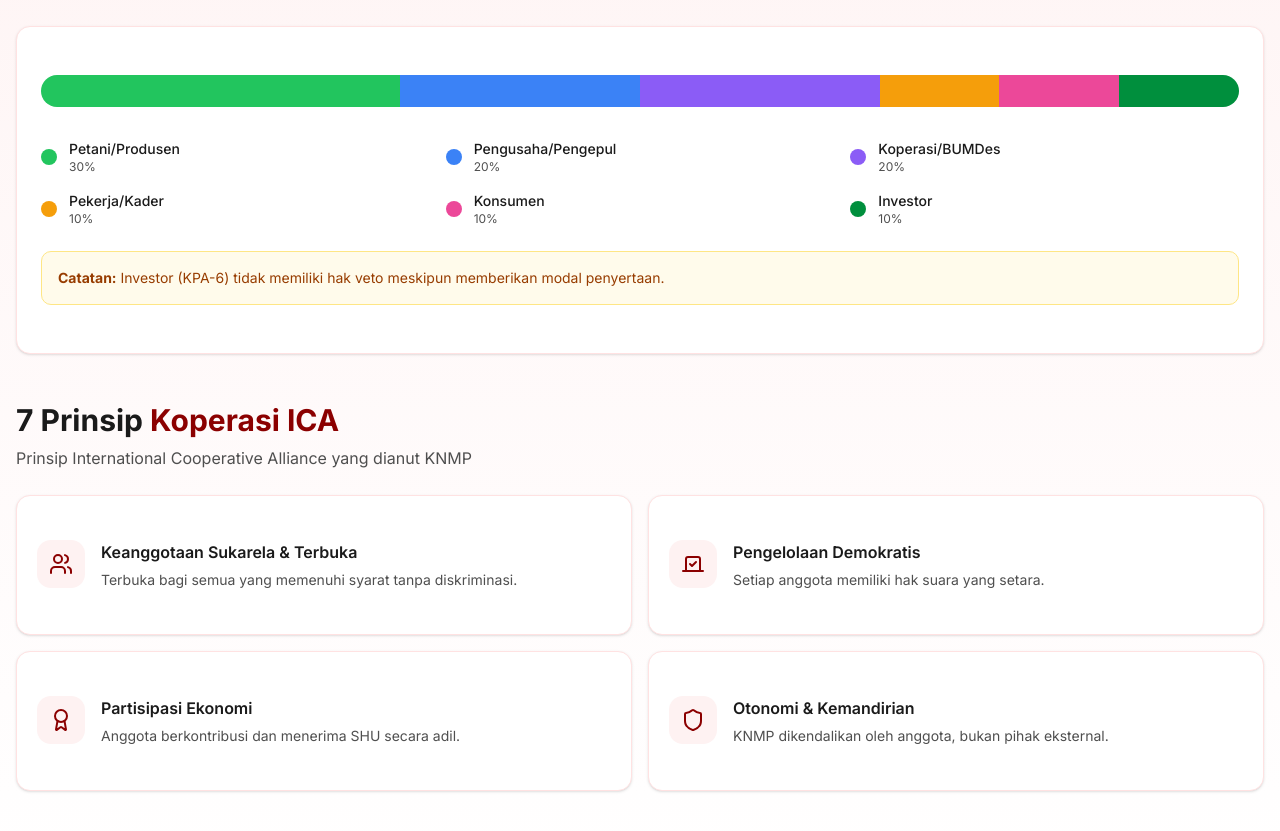
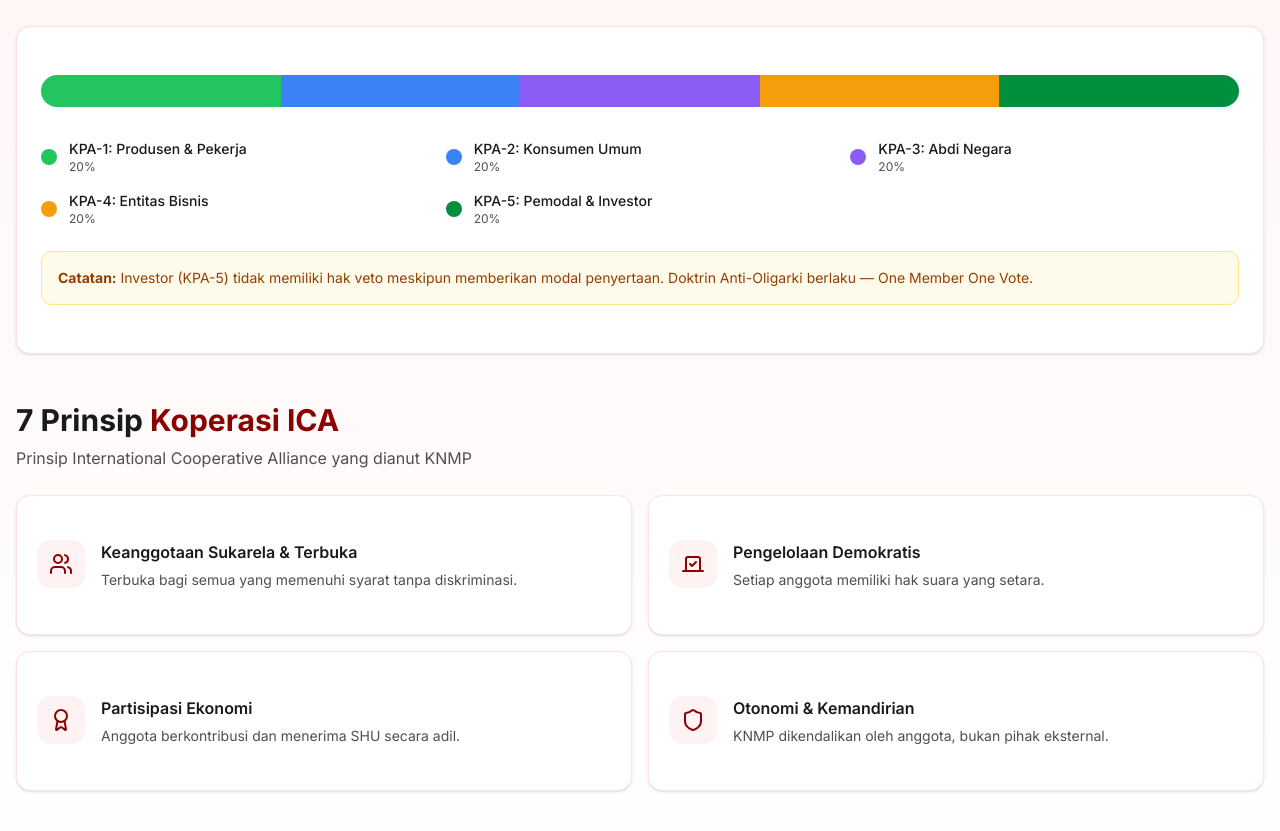
Before and after one commit to prabudanling/knmp, a Next.js app: page /rat in a window 1280 px wide. Shown: the part 1560-2391 px from the top of the page. Built offline with nearby package versions, Linux system fonts and the light colour scheme.

Commit message:
ce4613a4-e0c7-4ea4-bf04-0e5965a25bfa

```diff
--- a/src/app/faq/page.tsx
+++ b/src/app/faq/page.tsx
@@ -43,7 +43,7 @@
     faqs: [
       {
         question: 'Apa itu KNMP?',
-        answer: 'KNMP (KKMNMP/KNMP — Koperasi Nusantara Merah Putih) adalah koperasi multipihak digital yang mengintegrasikan 83.763 desa Indonesia dengan pasar global. Berlandaskan Pentagon Kedaulatan dengan 5 KPA, kami menghubungkan petani, pengusaha, koperasi, pekerja, dan investor dalam satu ekosistem berdaulat.',
+        answer: 'KNMP (KKMNMP — Koperasi Korporasi Multipihak Nusa Merah Putih) adalah koperasi multipihak digital yang mengintegrasikan 83.763 desa Indonesia dengan pasar global. Berlandaskan Pentagon Kedaulatan dengan 5 KPA, kami menghubungkan produsen, konsumen, abdi negara, pelaku usaha, dan pemodal dalam satu ekosistem berdaulat.',
       },
       {
         question: 'Bagaimana cara menjadi anggota?',
@@ -51,11 +51,11 @@
       },
       {
         question: 'Berapa biaya menjadi anggota?',
-        answer: 'Biaya keanggotaan (iuran) sesuai KPA masing-masing: KPA-1 Petani/Produsen — Simpanan Pokok Rp 100.000 + Simpanan Wajib Rp 50.000/bulan; KPA-2 Pengusaha/Pengepul — Simpanan Pokok Rp 250.000 + Simpanan Wajib Rp 100.000/bulan; KPA-3 Koperasi/BUMDes — Simpanan Pokok Rp 2.500.000 + Simpanan Wajib Rp 500.000/bulan; KPA-4 Pekerja/Kader — Simpanan Pokok Rp 50.000 + Simpanan Wajib Rp 25.000/bulan; KPA-5 Investor — Simpanan Pokok Rp 1.000.000 + Simpanan Wajib Rp 200.000/bulan. Detail lengkap mengacu pada ART KKMNMP/KNMP.',
+        answer: 'Biaya keanggotaan sesuai Pentagon Kedaulatan (ART Super Final v7): KPA-1 Produsen & Pekerja — Pokok Rp 100.000 + Wajib Rp 50.000/bulan; KPA-2 Konsumen Umum — Pokok Rp 100.000 + Wajib Rp 50.000/bulan; KPA-3 Abdi Negara & Pejabat Publik — Pokok Rp 250.000 + Wajib Rp 100.000/bulan; KPA-4 Entitas Bisnis & Pelaku Usaha — Pokok Rp 5.000.000 + Wajib Rp 1.000.000/bulan; KPA-5 Pemodal & Investor (Individu) — Pokok Rp 50.000.000 + Wajib Rp 1.000.000/bulan. Semua iuran dieksekusi via auto-deduct (Doktrin Invisible Dues).',
       },
       {
         question: 'Apa itu 5 KPA?',
-        answer: '5 KPA (Pentagon Kedaulatan) adalah 5 Kelompok Pihak Anggota yang masing-masing memiliki 20% suara dalam RAT: KPA-1 Petani/Produsen, KPA-2 Pengusaha/Pengepul, KPA-3 Koperasi/BUMDes, KPA-4 Pekerja/Kader, dan KPA-5 Investor. Struktur Pentagon Kedaulatan menjamin kesetaraan suara setiap kelompok dalam pengambilan keputusan.',
+        answer: '5 KPA (Pentagon Kedaulatan) adalah 5 Kelompok Pihak Anggota yang masing-masing memiliki 20% suara dalam RAT: KPA-1 Produsen & Pekerja, KPA-2 Konsumen Umum, KPA-3 Abdi Negara & Pejabat Publik, KPA-4 Entitas Bisnis & Pelaku Usaha, dan KPA-5 Pemodal & Investor. Struktur Pentagon Kedaulatan menjamin kesetaraan suara setiap kelompok dalam pengambilan keputusan.',
       },
     ],
   },
--- a/src/app/kontak/page.tsx
+++ b/src/app/kontak/page.tsx
@@ -216,12 +216,11 @@
                       className="w-full h-10 px-3 rounded-md border border-red-100 focus:border-[#8B0000] focus:outline-none"
                     >
                       <option value="">Pilih KPA</option>
-                      <option value="KPA1">KPA-1: Petani/Produsen</option>
-                      <option value="KPA2">KPA-2: Pengusaha/Pengepul</option>
-                      <option value="KPA3">KPA-3: Koperasi/BUMDes</option>
-                      <option value="KPA4">KPA-4: Pekerja/Kader</option>
-                      <option value="KPA5">KPA-5: Konsumen</option>
-                      <option value="KPA6">KPA-6: Investor</option>
+                      <option value="KPA1">KPA-1: Produsen & Pekerja</option>
+                      <option value="KPA2">KPA-2: Konsumen Umum</option>
+                      <option value="KPA3">KPA-3: Abdi Negara & Pejabat Publik</option>
+                      <option value="KPA4">KPA-4: Entitas Bisnis & Pelaku Usaha</option>
+                      <option value="KPA5">KPA-5: Pemodal & Investor</option>
                     </select>
                   </div>
                 </div>
--- a/src/app/rat/page.tsx
+++ b/src/app/rat/page.tsx
@@ -228,12 +228,11 @@
   const isInView = useInView(ref, { once: true })
 
   const kpaVotes = [
-    { name: 'Petani/Produsen', power: 30, color: '#22c55e' },
-    { name: 'Pengusaha/Pengepul', power: 20, color: '#3b82f6' },
-    { name: 'Koperasi/BUMDes', power: 20, color: '#8b5cf6' },
-    { name: 'Pekerja/Kader', power: 10, color: '#f59e0b' },
-    { name: 'Konsumen', power: 10, color: '#ec4899' },
-    { name: 'Investor', power: 10, color: '#008F3D' },
+    { name: 'KPA-1: Produsen & Pekerja', power: 20, color: '#22c55e' },
+    { name: 'KPA-2: Konsumen Umum', power: 20, color: '#3b82f6' },
+    { name: 'KPA-3: Abdi Negara', power: 20, color: '#8b5cf6' },
+    { name: 'KPA-4: Entitas Bisnis', power: 20, color: '#f59e0b' },
+    { name: 'KPA-5: Pemodal & Investor', power: 20, color: '#008F3D' },
   ]
 
   return (
@@ -286,7 +285,7 @@
             {/* Note */}
             <div className="mt-6 p-4 bg-amber-50 rounded-lg border border-amber-200">
               <p className="text-sm text-amber-800">
-                <strong>Catatan:</strong> Investor (KPA-6) tidak memiliki hak veto meskipun memberikan modal penyertaan.
+                <strong>Catatan:</strong> Investor (KPA-5) tidak memiliki hak veto meskipun memberikan modal penyertaan. Doktrin Anti-Oligarki berlaku — One Member One Vote.
               </p>
             </div>
           </CardContent>
--- a/src/components/sections/Hero.tsx
+++ b/src/components/sections/Hero.tsx
@@ -61,7 +61,7 @@
 // Stats data - GREEN PPP as primary color
 const stats = [
   { value: '83.763', label: 'Desa Terhubung', sublabel: '(target nasional)', icon: Building2, color: '#008F3D' },
-  { value: '6', label: 'Kelompok Pihak', sublabel: 'Anggota (KPA)', icon: Users, color: '#8B0000' },
+  { value: '5', label: 'Kelompok Pihak', sublabel: 'Anggota (KPA)', icon: Users, color: '#8B0000' },
   { value: '195', label: 'Akses Potensial', sublabel: 'ke Negara', icon: Globe, color: '#00A847' },
   { value: 'Rp 1.000 T', label: 'Target Volume', sublabel: 'Transaksi 2028', icon: Target, color: '#3b82f6' },
 ]
@@ -567,7 +567,7 @@
             {/* Note */}
             <p className="text-xs text-[#6B7280] text-center mt-6 max-w-xl mx-auto">
               <Shield className="w-3 h-3 inline mr-1" />
-              Simpanan Sukarela tidak mempengaruhi hak suara dalam RAT. Modal Penyertaan dari KPA-6 (Investor) maksimal 30% total modal.
+              Simpanan Sukarela tidak mempengaruhi hak suara dalam RAT. Pentagon Kedaulatan — 5 KPA masing-masing 20% suara, berlaku Doktrin Anti-Oligarki.
             </p>
           </motion.div>
         </div>
--- a/src/lib/niak.ts
+++ b/src/lib/niak.ts
@@ -4,7 +4,7 @@
  * Format: PP KK KPA T YY MM NNNNN C
  * - PP (2 digit): Provinsi code (00 untuk nasional)
  * - KK (2 digit): Kabupaten/Kota code (00 untuk level provinsi+)
- * - KPA (1 digit): Klasifikasi Pihak Anggota (1-6)
+ * - KPA (1 digit): Klasifikasi Pihak Anggota (1-5)
  * - T (1 digit): Tier (1-7)
  * - YY (2 digit): Tahun (26 untuk 2026)
  * - MM (2 digit): Bulan (01-12)
```
